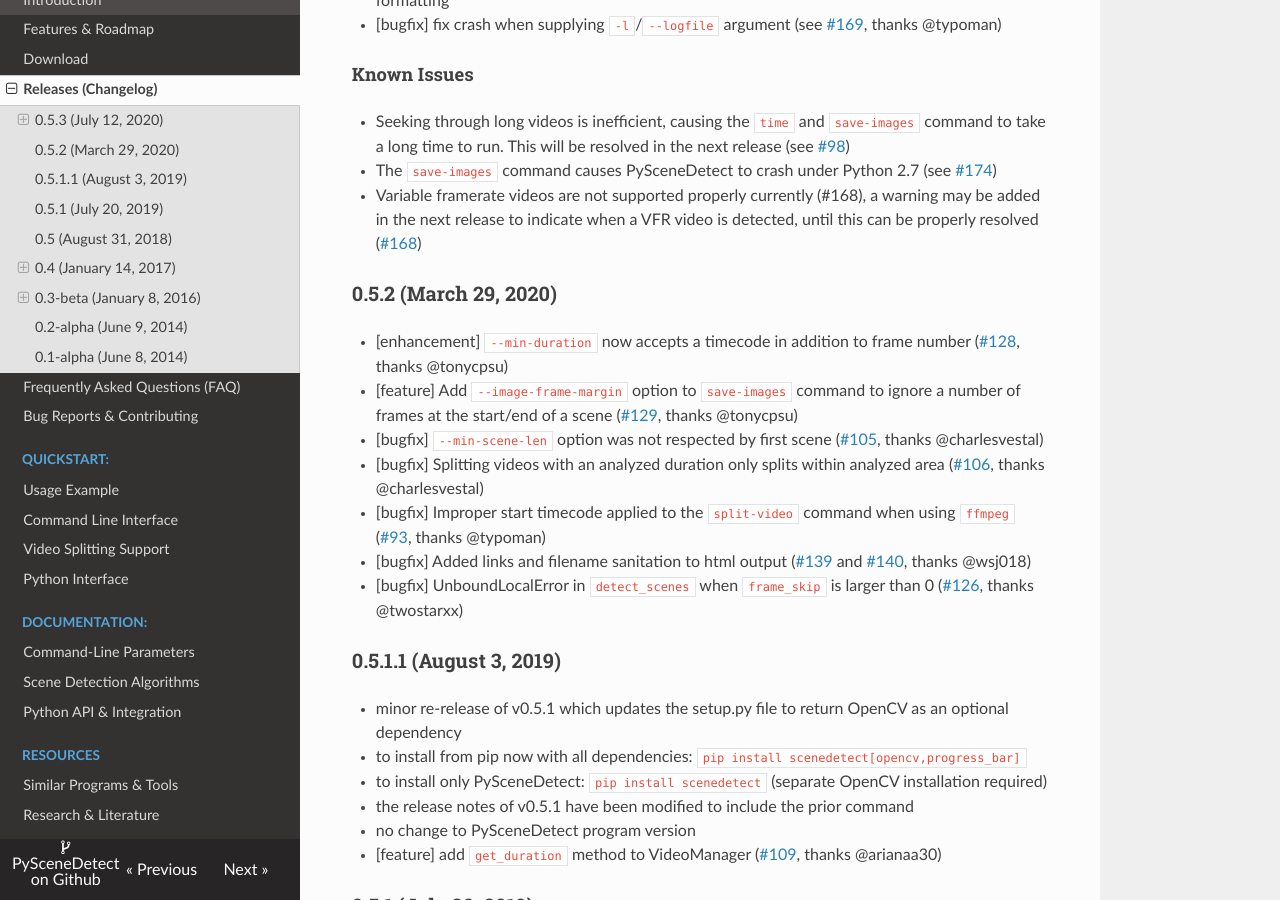
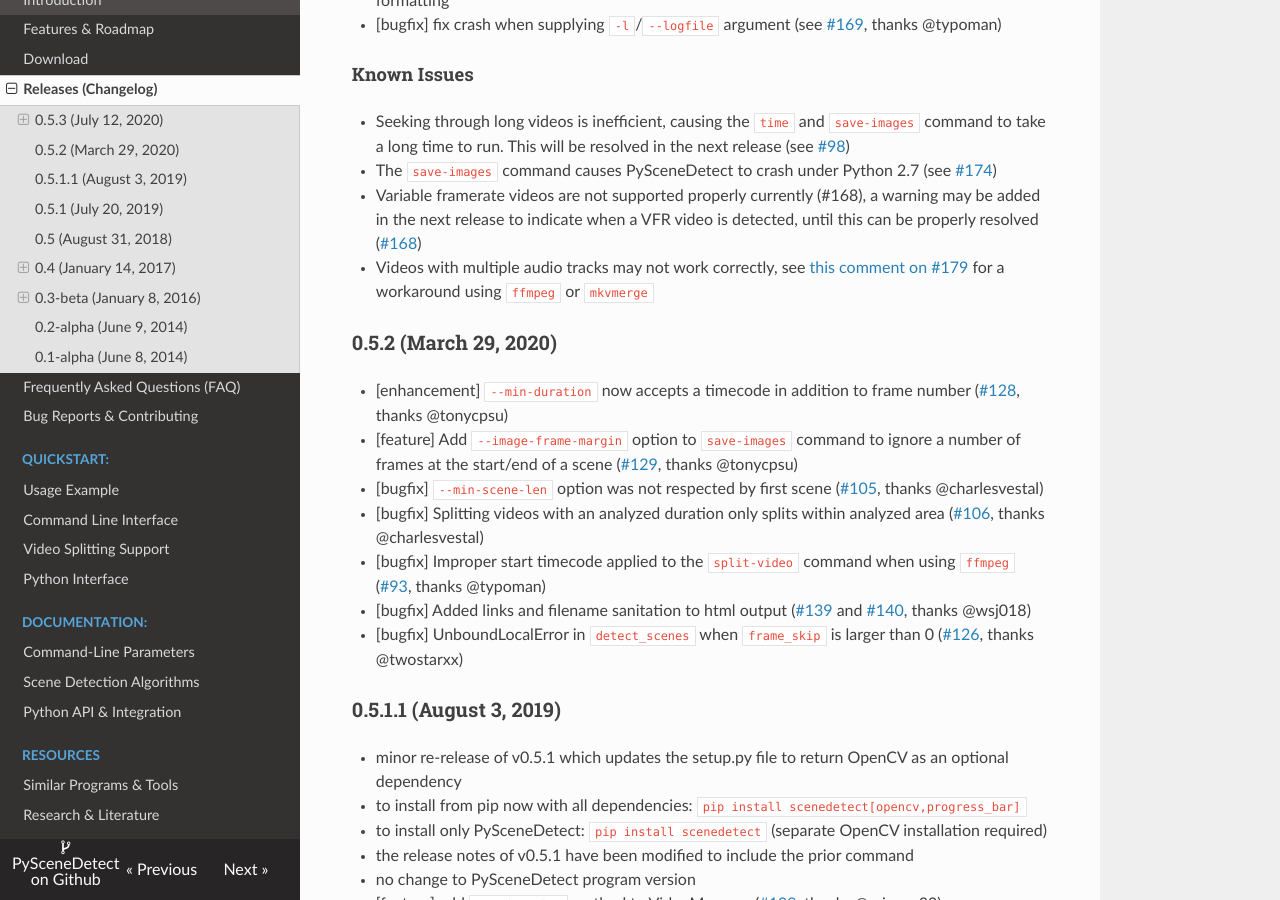
Before and after one commit to vovamushak/PySceneDetect, an MkDocs documentation site: the page built from docs/changelog.md, in a window 1280 px wide and 900 px high, scrolled down 758 px. Built offline with MkDocs 1.6.1, drawn with Linux system fonts in a browser that asks for light colours; nearby versions of some CDN libraries; old or Windows-style settings are respelled for this version of MkDocs.

Commit message:
Update known issues.

```diff
--- a/docs/changelog.md
+++ b/docs/changelog.md
@@ -25,6 +25,7 @@ PySceneDetect Releases
  * Seeking through long videos is inefficient, causing the `time` and `save-images` command to take a long time to run.  This will be resolved in the next release (see [#98](https://github.com/Breakthrough/PySceneDetect/issues/98))
  * The `save-images` command causes PySceneDetect to crash under Python 2.7 (see [#174](https://github.com/Breakthrough/PySceneDetect/issues/174))
  * Variable framerate videos are not supported properly currently (#168), a warning may be added in the next release to indicate when a VFR video is detected, until this can be properly resolved ([#168](https://github.com/Breakthrough/PySceneDetect/issues/168))
+ * Videos with multiple audio tracks may not work correctly, see [this comment on #179](https://github.com/Breakthrough/PySceneDetect/issues/179#issuecomment-685252441) for a workaround using `ffmpeg` or `mkvmerge`
 
 
 ### 0.5.2 (March 29, 2020)
```
